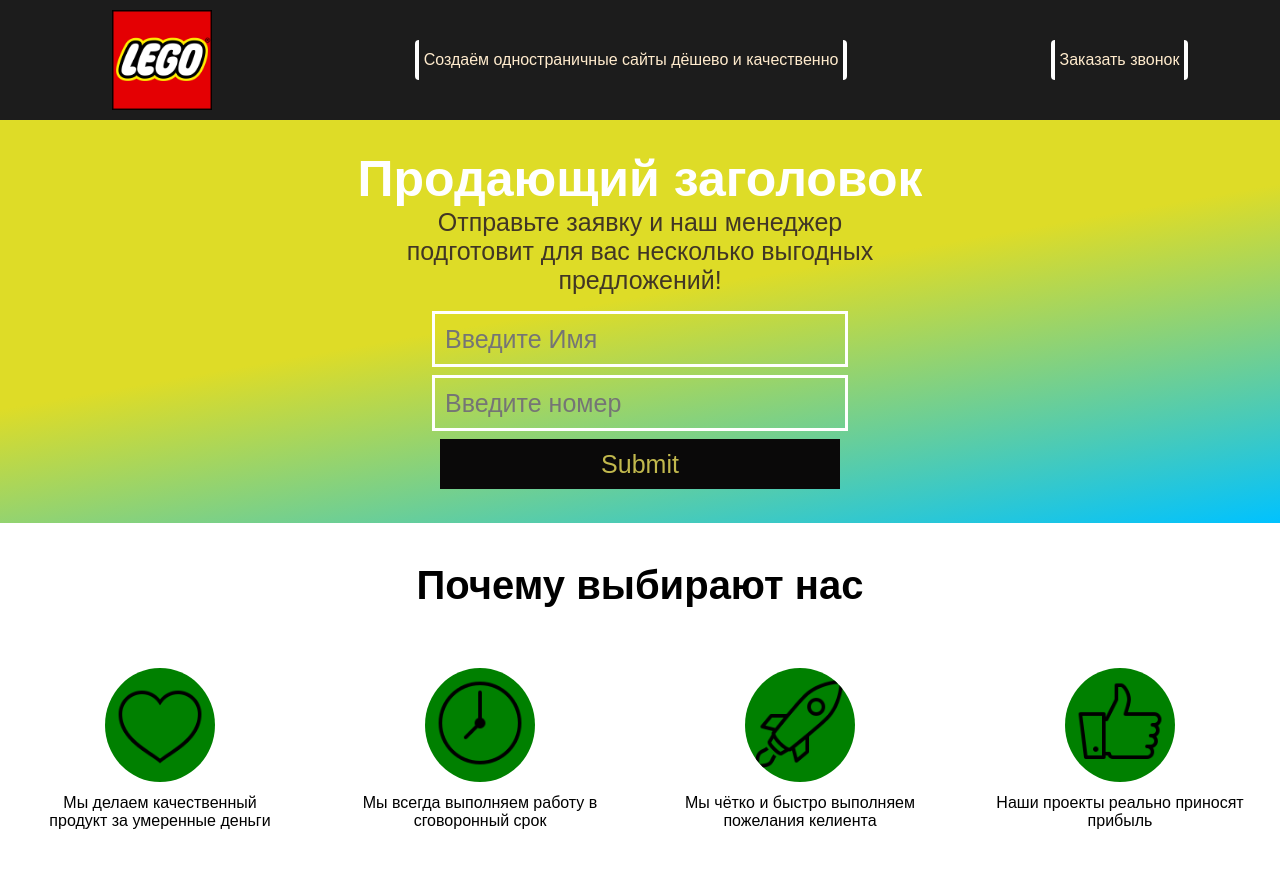
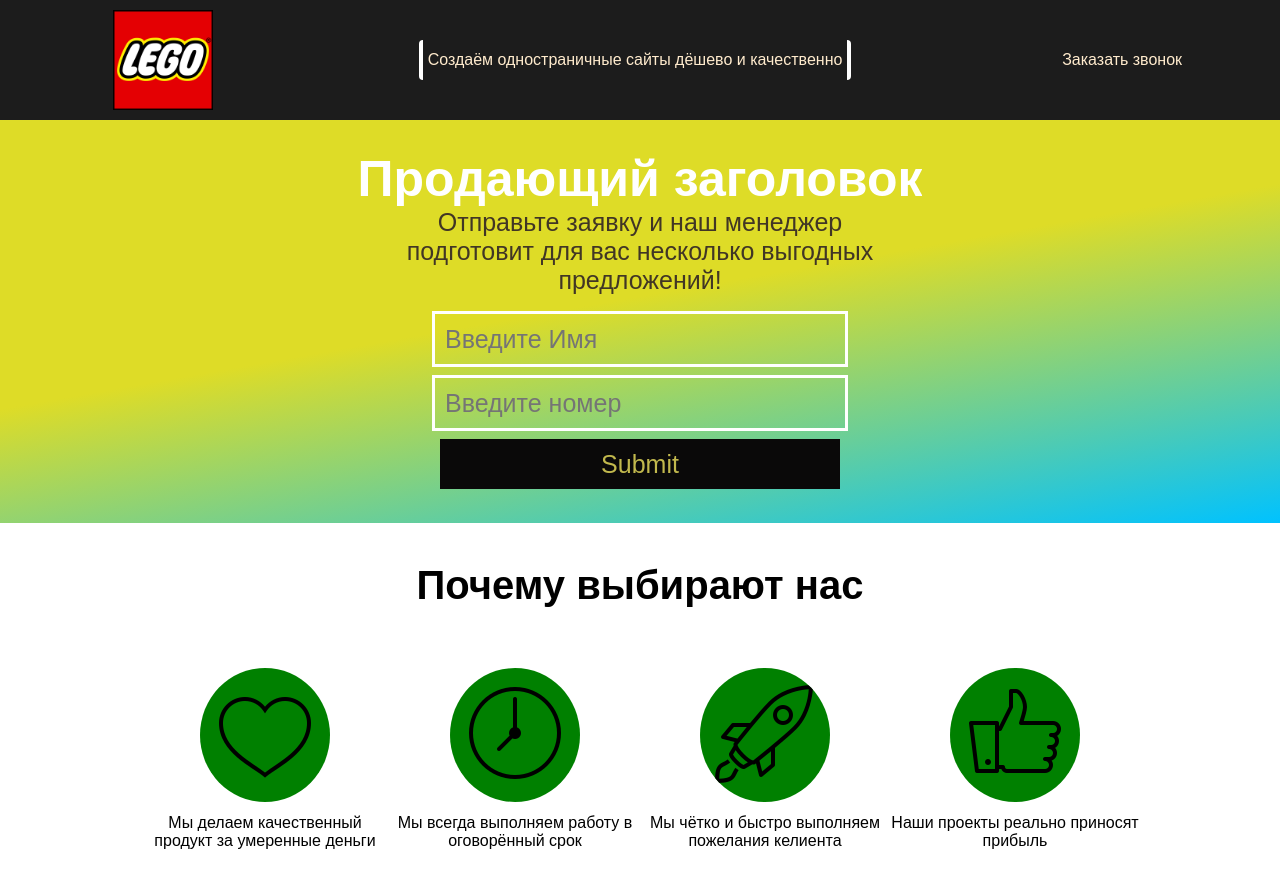
Before and after one commit to Danil-python-it/tt, a plain HTML site: page index.html in a window 1280 px wide. Drawn offline with Linux system fonts and the light colour scheme.

Commit message:
Add files via upload

```diff
--- a/index.html
+++ b/index.html
@@ -2,7 +2,7 @@
 <html lang="en">
 <head>
     <meta charset="UTF-8">
-    <meta name="viewport" content="width=1000, initial-scale=1.0">
+    <meta name="viewport" content="width=device-width, initial-scale=1.0">
     <link rel="stylesheet" href="style.css">
     <title>Document</title>
 </head>
@@ -46,9 +46,8 @@
                         <img src="image/icons8-часы-100.png" alt="icons8-часы-100">
                     </div>
                     <span>
-                        <p>Мы всегда выполняем работу в сговоронный срок</p>
+                        <p>Мы всегда выполняем работу в оговорённый срок</p>
                     </span>
-
                 </div>
                 <div class="TwoContainer-2">
                     <div class="image_two">
--- a/style.css
+++ b/style.css
@@ -5,6 +5,9 @@
     overflow-x: hidden;
     background-repeat: no-repeat;
     background-attachment: fixed;
+}
+body{
+    min-width: 1000px;
 }
 header{
     display: flex;
@@ -42,11 +45,7 @@ header a{
     display: flex;
     align-items:center;
     height: 40px;
-    padding-left:5px ;
-    padding-right:5px ;
-    border-color: white;
 }
-
 header a:hover{
     padding-left:5px ;
     padding-right:5px ;
@@ -103,7 +102,6 @@ input{
     color: rgb(65, 54, 37);;
 }
 #two{
-    width: 100%;
     display: flex;
     flex-direction: column;
     justify-content: center;
@@ -117,7 +115,6 @@ input{
     font-weight:600;
 }
 #two .TwoContainer{
-    width: 100%;
     display: flex;
     flex-direction: row;
     justify-content: space-around;
@@ -132,17 +129,15 @@ input{
     max-width: 250px;
     text-align: center;
 }
-#two .TwoContainer div img{
-    width: 90px;
-    height: 90px;
-}
+
 #two .image_two{
     border-radius: 100%;
     background-color: green;
-    padding: 10px;
+    padding: 15px;
     margin-bottom: 12px;
 }
-@media (max-width:1300px) and (min-width:751px) {
+
+@media (max-width:1300px) {
     #one img{
         display: none;
     }
@@ -162,6 +157,7 @@ input{
     #two .TwoContaine{
         flex-direction: column;
         justify-content: center;
+        background-color: aliceblue;
     }
 
 }
```
